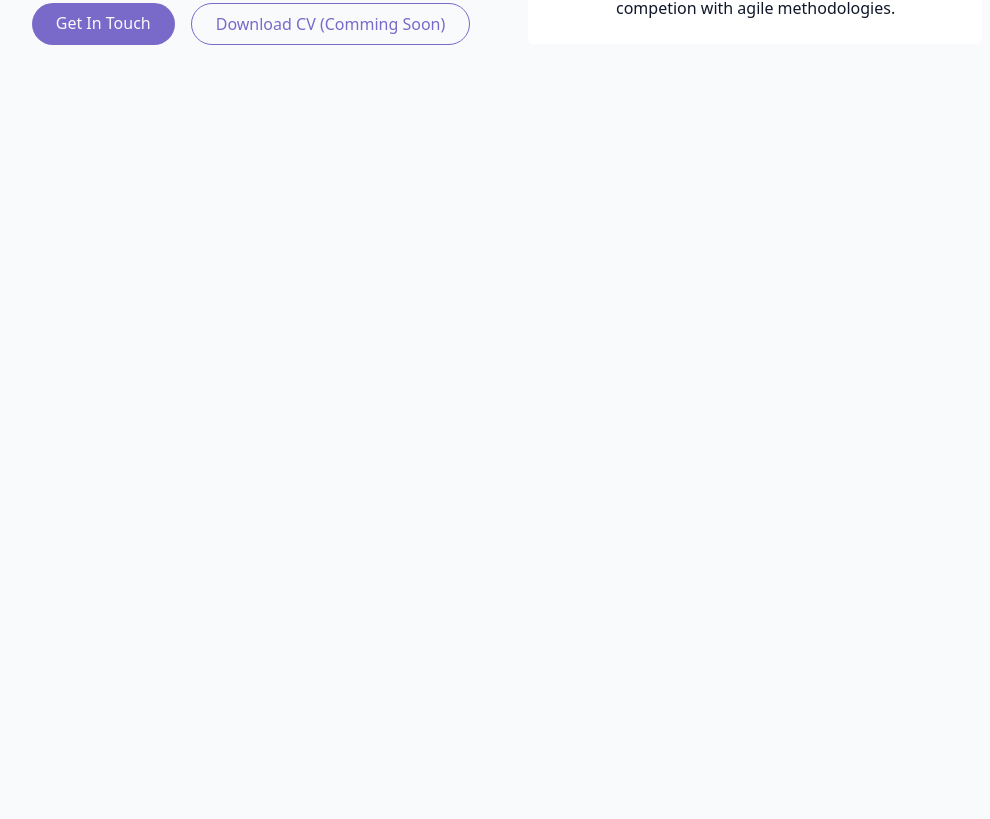
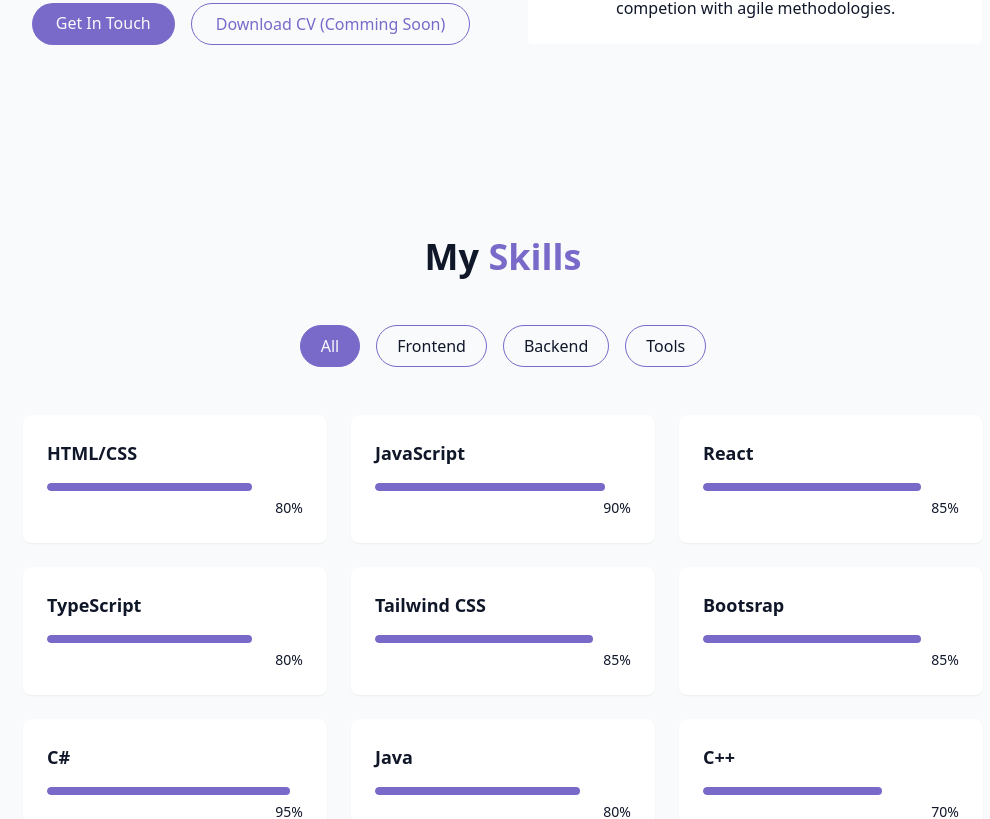
Before and after one commit to Dalton-V/Portfolio, a React (Vite) app: page / in a window 1280 px wide. Shown: the part 1365-2184 px from the top of the page, without its empty margins (137-1127 px from the left). Before the commit the page ends 1506 px from the top, so only its background shows below. Built offline with nearby package versions, Linux system fonts and the light colour scheme.

Commit message:
Added skills section

```diff
--- /dev/null
+++ b/src/components/SkillsSection.jsx
@@ -0,0 +1,78 @@
+import { useState } from "react";
+import { cn } from "../lib/utils";
+
+const skills = [
+    // Frontend
+    { name: "HTML/CSS", level: 80, category: "frontend"},
+    { name: "JavaScript", level: 90, category: "frontend"},
+    { name: "React", level: 85, category: "frontend"},
+    { name: "TypeScript", level: 80, category: "frontend"},
+    { name: "Tailwind CSS", level: 85, category: "frontend"},
+    { name: "Bootsrap", level: 85, category: "frontend"},
+
+    // Backend
+    { name: "C#", level: 95, category: "backend"},
+    { name: "Java", level: 80, category: "backend"},
+    { name: "C++", level: 70, category: "backend"},
+    { name: "Python#", level: 85, category: "backend"},
+    { name: "SQL", level: 90, category: "backend"},
+    { name: "MongoDB", level: 95, category: "backend"},
+
+    // Tools
+    { name: "GitHub", level: 90, category: "tools"},
+    { name: "Azure DevOps", level: 95, category: "tools"},
+    { name: "Azure", level: 90, category: "tools"},
+    { name: "AWS", level: 80, category: "tools"},
+    { name: "Docker", level: 80, category: "tools"},
+    { name: "LiNQPad", level: 95, category: "tools"},
+];
+
+const categories = ["all", "frontend", "backend", "tools"];
+
+export const SkillsSection = () => {
+    const [activeCategory, setActiveCategory] = useState("all");
+
+    const filteredSkills = skills.filter((skill) => activeCategory == "all" || skill.category === activeCategory);
+
+    return (
+        <section id="skills" className="py-24 px-4 relative bg-secondary/30">
+            <div className="container mx-auto max-w-5xl">
+                <h2 className="text-3xl md:text-4xl font-bold mb-12 text-center">
+                    My <span className="text-primary"> Skills</span>
+                </h2>
+
+                <div className="flex flex-wrap justify-center gap-4 mb-12">
+                    {categories.map((category, key) => (
+                        <button
+                        key={key}
+                        onClick={() => setActiveCategory(category)}
+                        className={cn("px-5 py-2 rounded-full transition-colors duration-300 capitalize border border-primary",
+                            activeCategory === category
+                            ? "bg-primary text-primary-foreground"
+                            : "bg-secondary/70 text-foreground hover:bg-primary/10"
+                        )}>
+                            {category}
+                        </button>
+                    ))}
+                </div>
+
+                <div className="grid grid-cols-1 sm:grid-cols-2 lg:grid-cols-3 gap-6">
+                    {filteredSkills.map((skill, key) => (
+                        <div key={key} className="bg-card p-6 rounded-lg shadow-xs card-hover">
+                            <div className="text-left mb-4">
+                                <h3 className="font-semibold text-lg"> {skill.name}</h3>
+                            </div>
+                            <div className="w-full bg-secondary/50 h-2 rounded-full overflow-hidden">
+                                <div className="bg-primary h-2 rounded-full origin-left animate-[grow_1.5s_ease-out]"
+                                style={{width: skill.level + "%"}}/>
+                            </div>
+                            <div className="text-right mt-1">
+                                <span className="text-sm text-muted-foreground">{skill.level}%</span>
+                            </div>
+                        </div>
+                    ))}
+                </div>
+            </div>
+        </section>
+    );
+};
--- a/src/pages/Home.jsx
+++ b/src/pages/Home.jsx
@@ -3,6 +3,7 @@
 import { Navbar } from "../components/Navbar";
 import { HeroSection } from "../components/HeroSection";
 import { AboutSection } from "../components/AboutSection";
+import { SkillsSection } from "../components/SkillsSection";
 
 export const Home = () => {
     return <div className="min-h-dvh bg-background text-foreground overflow-x-hidden">
@@ -18,6 +19,7 @@
         <main>
             <HeroSection/>
             <AboutSection/>
+            <SkillsSection/>
         </main>
     </div>
 };
```
